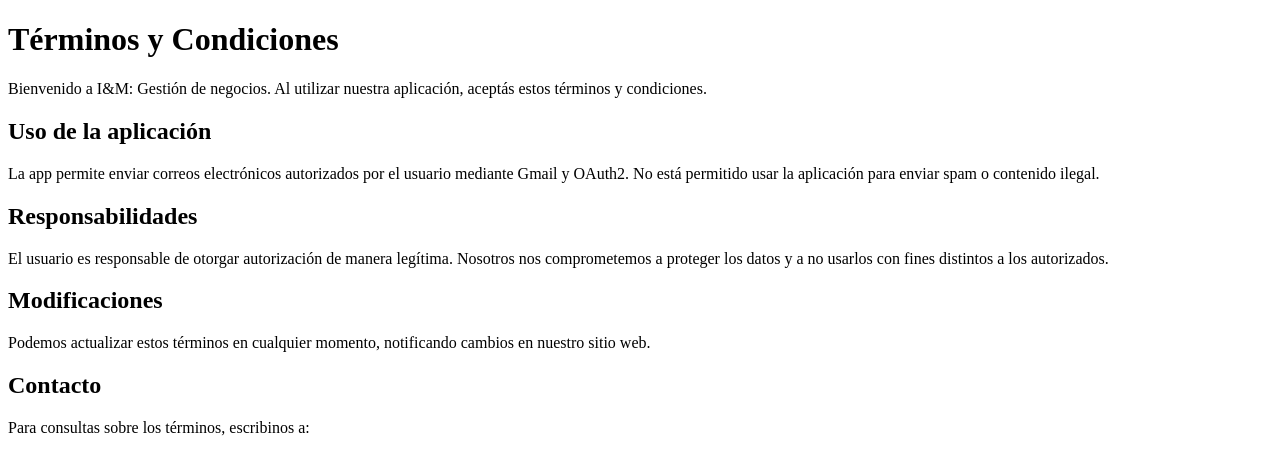
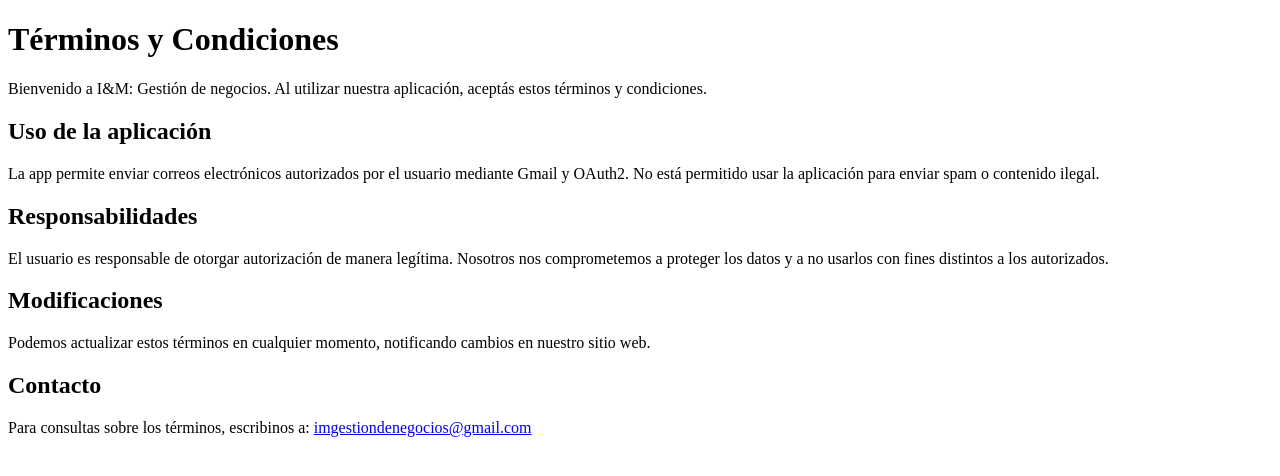
Before and after one commit to FValentino/estudioContableFront, a Next.js app: page /termsAndConditions in a window 1280 px wide. Shown: the top 476 px of the page. Built offline with nearby package versions, Linux system fonts and the light colour scheme.

Commit message:
config: environment variables setup

```diff
--- a/src/pages/termsAndConditions.tsx
+++ b/src/pages/termsAndConditions.tsx
@@ -14,7 +14,7 @@
       <p>Podemos actualizar estos términos en cualquier momento, notificando cambios en nuestro sitio web.</p>
 
       <h2 className="text-xl font-semibold mt-6 mb-2">Contacto</h2>
-      <p>Para consultas sobre los términos, escribinos a: <a className="text-blue-600 underline" href={`mailto:${import.meta.env.VITE_EMAIL}`}>{import.meta.env.VITE_EMAIL}</a></p>
+      <p>Para consultas sobre los términos, escribinos a: <a className="text-blue-600 underline" href={`mailto:${process.env.VITE_MAIL}`}>{process.env.VITE_MAIL}</a></p>
     </div>
   );
 }
```
